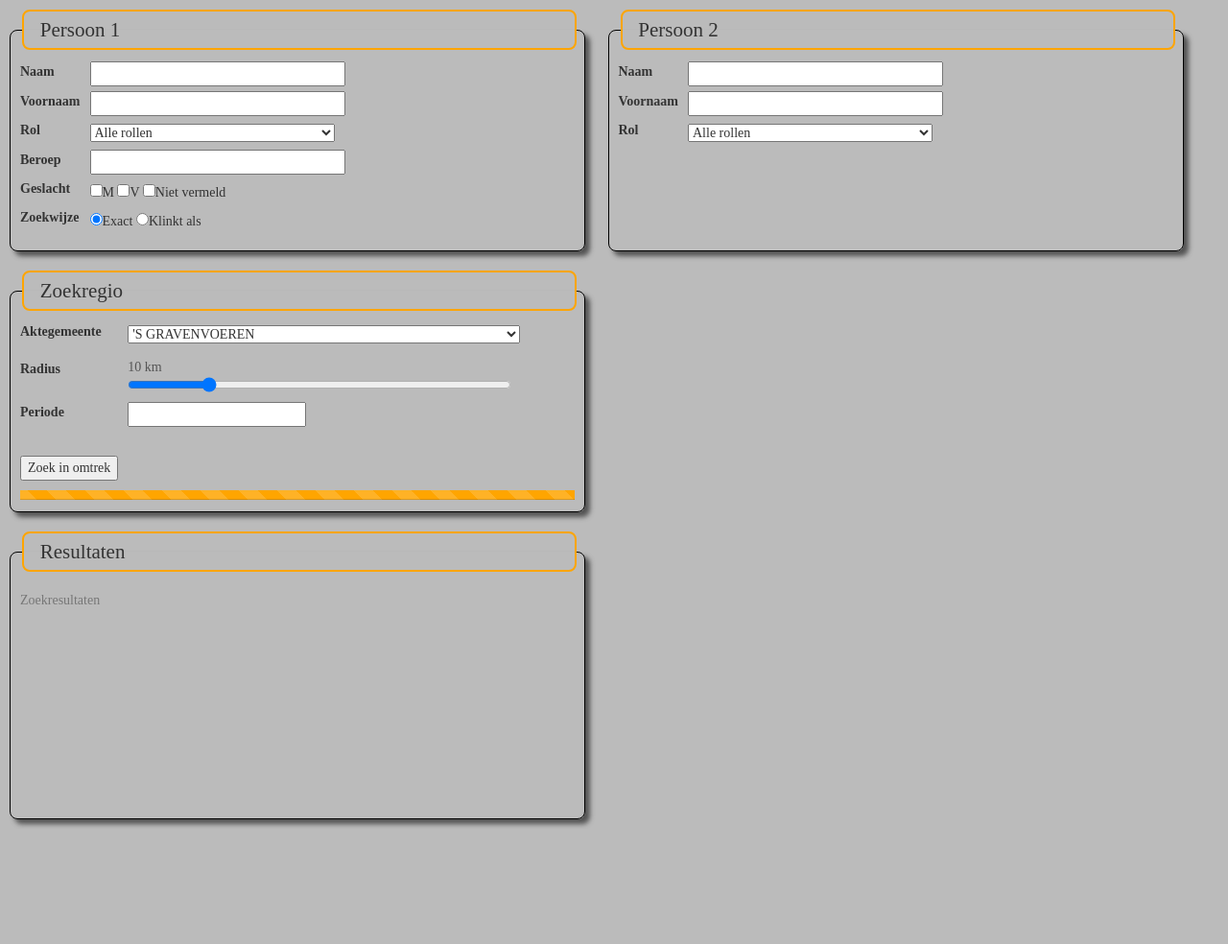
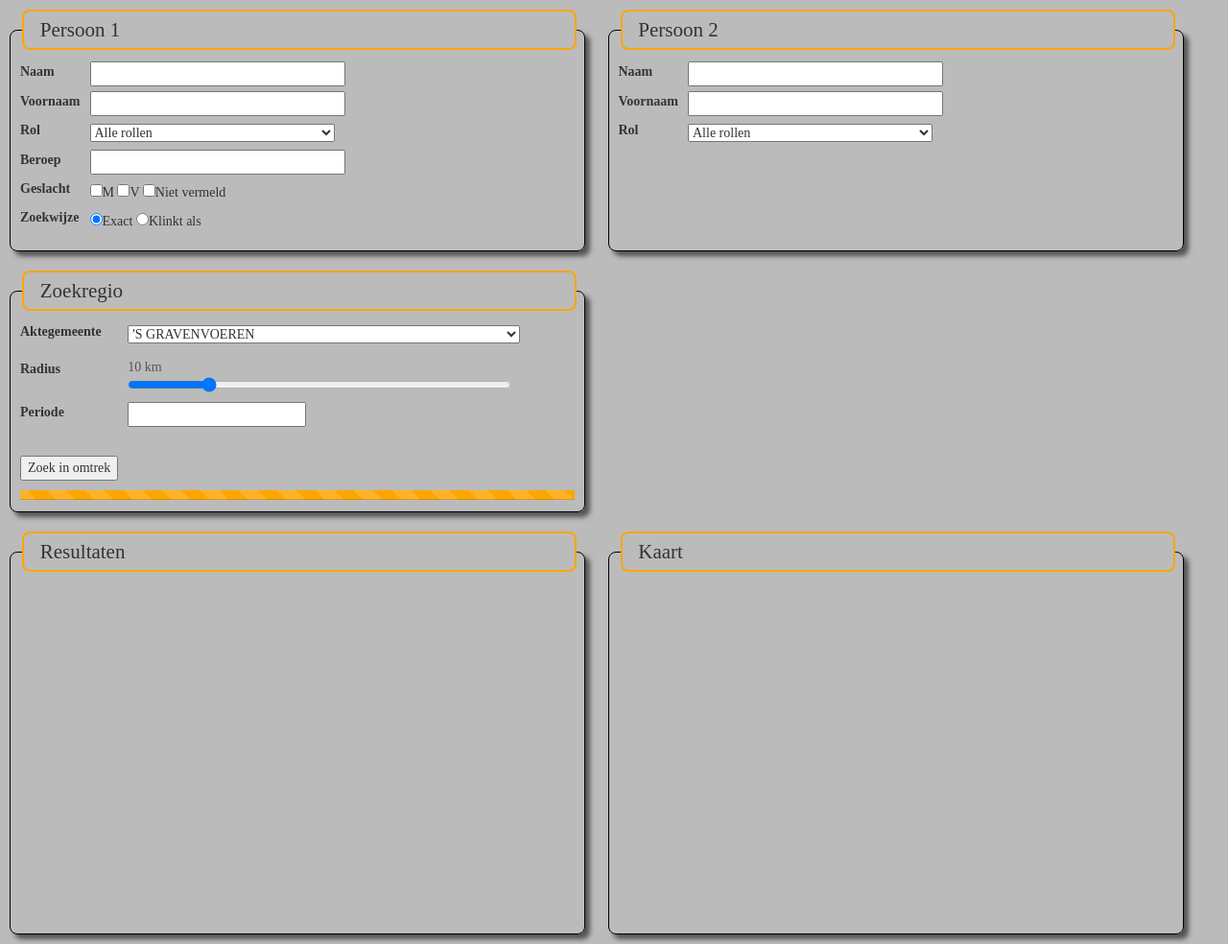
Before and after one commit to koenvelle/rabsearch_web, a Flask app: page / in a window 1280 px wide. Shown: the whole page at 96% size. Before the commit the page ends 862 px from the top, so only its background shows below. Run offline with Flask 2, Linux system fonts and the light colour scheme; some libraries are stand-ins or nearby versions.

Commit message:
added map

```diff
--- a/main.py
+++ b/main.py
@@ -11,16 +11,10 @@
 import threading
 from geopy import distance
 import time
-
-#host on heroku
+import folium
 
 app = Flask(__name__)
-
-votes = 0
-
-resultaten = [('koekelare','1.html'), ('oostende', '2')]
 progress = 0
-
 
 def create_url(values, gemeente):
     vn1 = values['pers1_voornaam']
@@ -98,10 +92,30 @@
         self.__values = values
         self.__results = []
         self.__urls = []
+        self.__hitmap_locations = []
         self.__match_indexes = match_indexes
         self.__progress = 0
 
         threading.Thread.__init__(self)
+
+    def generate_hit_map(self):
+        radius = self.__values['radius']
+        x, centre = get_city_location(self.__gemeentes[0])
+        m = folium.Map(location=centre, zoom_start=10, height=550)
+        #circle = folium.Circle(location=centre, radius=radius * 1000)
+        #circle.add_to(m)
+
+
+        if len(self.__gemeentes):
+
+            for location in self.__hitmap_locations:
+                marker = folium.Marker(
+                    [location[1], location[2]],
+                    popup="<a href=" + location[4] + "> Aantal hits: " + location[3] + "</a>",
+                    tooltip=location[0] + " hits: " + location[3]
+                )
+                marker.add_to(m)
+        return m._repr_html_()
 
     def collect_results(self):
 
@@ -125,6 +139,8 @@
                         hit_count = match.groups()[2]
                         self.__results.append(item + ' (aantal : ' + hit_count + ')')
                         self.__urls.append(url)
+                        name, (lat, lon) = get_city_location(item)
+                        self.__hitmap_locations.append([name, lat, lon, hit_count, url])
 
                 self.__progress = self.__progress + 1
 
@@ -161,6 +177,24 @@
         self.__show_all= val
 
 rws  = dict()
+
+@app.route("/get_map", methods=['GET'])
+def get_map():
+    rw_id = int(request.args["workerid"])
+    print("Requesting map for workerid " + str(rw_id), file=sys.stderr)
+
+    if rw_id not in rws.keys():
+        print("  worker id " + str(rw_id) + " not in store "+ str(rws.keys()) +", returning -1", file=sys.stderr)
+    elif rws[rw_id].completion() == 100:
+        print("  worker complete", file=sys.stderr)
+        map = rws[rw_id].generate_hit_map()
+        print(map, file=sys.stderr)
+        return map
+    else :
+        map = rws[rw_id].generate_hit_map()
+        return map
+    return
+
 
 @app.route("/get_progress", methods=['GET'])
 def get_progress():
@@ -208,7 +242,7 @@
 def index():
 
     resultaten = [];
-    return render_template("index.html", votes=votes, gemeentes=city_names, rollen=person_roles, resultaten=resultaten)
+    return render_template("index.html",gemeentes=city_names, rollen=person_roles, resultaten=resultaten)
 
 if __name__ == '__main__':
     app.run(threaded=False, processes=3)
--- a/templates/index.html
+++ b/templates/index.html
@@ -13,10 +13,28 @@
 
 var workerid = 0;
 
+  function toon_kaart() {
+  	console.log("getting map for worker id "+ workerid)
+      $.ajax({
+   url:"/get_map?workerid="+workerid,
+   method:"GET",
+   beforeSend:function()
+   {
+    $('#save').attr('disabled', 'disabled');
+    $('#process').css('display', 'block');
+   },
+   success:function(data)
+   {
+      console.log(data)
+	  document.getElementById("kaart").innerHTML = data ;
+   }
+  })
+  };
+
+
  $(document).ready(function(){
 
   var pollInterval;
-
 
  $('#sample_form').on('submit', function(event){
    event.preventDefault();
@@ -37,6 +55,7 @@
 		console.log("data : " + data);
     	pollInterval = setInterval(get_progress, 1000);
     	workerid = data;
+		toon_kaart();
    }
   })
   });
@@ -53,7 +72,6 @@
    },
    success:function(data)
    {
-
 	  datalist = JSON.parse(data);
 	  completion = datalist['progress']
 	  results = datalist['results']
@@ -73,12 +91,14 @@
 
       progress_bar_process(parseInt(completion));
 	  if (parseInt(completion) == -1) {
+		toon_kaart();
 		console.log("search complete");
 		document.getElementById("submit").disabled = false
 	  }
    }
   })
   };
+
 
 
   function progress_bar_process(percentage)
@@ -107,6 +127,11 @@
 		<style>
 
 		body {
+		    font-family: "Times New Roman", Times, serif;
+			background-color: #BBBBBB;
+		}
+
+		.folium-map {
 		    font-family: "Times New Roman", Times, serif;
 			background-color: #BBBBBB;
 		}
@@ -200,7 +225,8 @@
 
 		.resultscontainer {
 			min-height: 300px;
-			max-height: 550px;
+			max-height: 600px;
+			height:420px;
 			overflow:hidden;
 			overflow-y: auto;
 		}
@@ -262,6 +288,10 @@
 		/* Handle on hover */
 		::-webkit-scrollbar-thumb:hover {
 		  background: #555;
+		}
+
+		fieldset#fskaart{
+		height:420px;
 		}
 }
 
@@ -379,15 +409,17 @@
 							<fieldset class="resultscontainer">
 	  							<legend class="legend">Resultaten</legend>
 
-
 								<table id="results" class="resultstable">
-								<caption>Zoekresultaten</caption>
 								{% for gemeente,url in resultaten %}
 								<tr onclick="window.open('{{url}}')";><td><A href="{{url}}"> {{gemeente}}</a></td></tr>
 								{% endfor %}
 								</table>
 							</fieldset>
+	<fieldset id="fskaart">
+	<legend class="legend">Kaart</legend>
+		<div id="kaart" ></div>
 
+	</fieldset>
 
     </body>
 </html>
```
